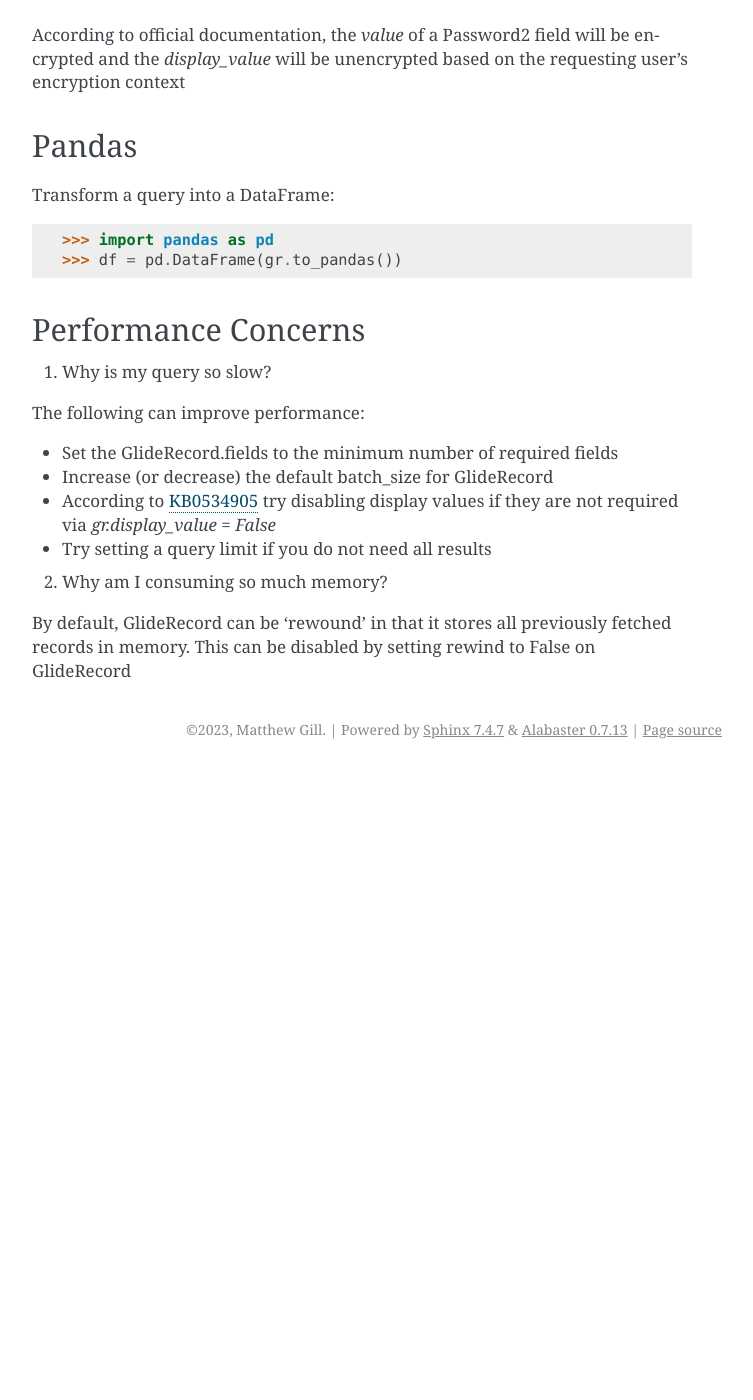
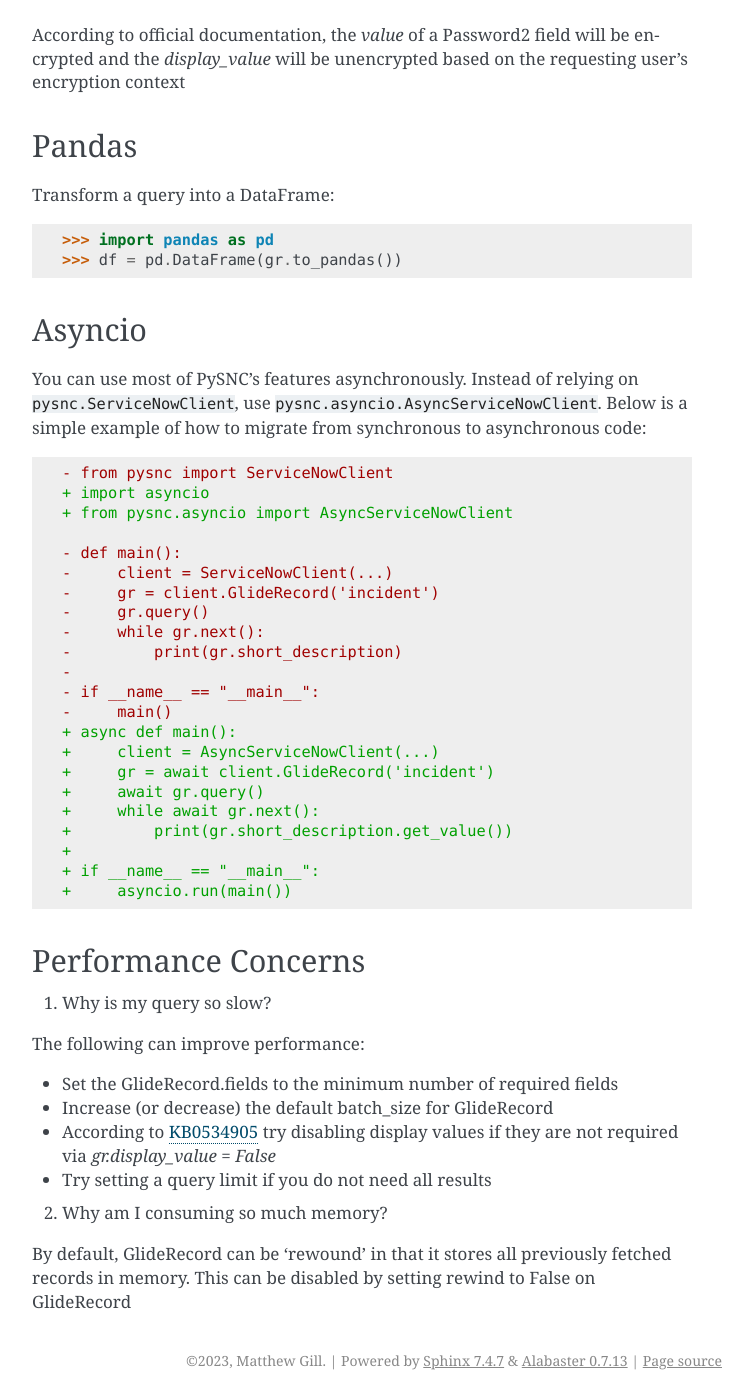
Before and after one commit to ServiceNow/PySNC, a Sphinx documentation site: the page built from docs/user/advanced.rst, in a window 1280 px wide and 1400 px high, scrolled down 2528 px. Shown: the whole window, without its empty margins (388-1141 px from the left). Built offline with Sphinx 7.4.7, drawn with Linux system fonts in a browser that asks for light colours; before the commit the page ends 3297 px from its top, so only the background shows below that.

Commit message:
add to docs

```diff
--- a/docs/user/advanced.rst
+++ b/docs/user/advanced.rst
@@ -121,6 +121,36 @@ Transform a query into a DataFrame::
     >>> df = pd.DataFrame(gr.to_pandas())
 
 
+Asyncio
+-------
+
+You can use most of PySNC’s features asynchronously. Instead of relying on ``pysnc.ServiceNowClient``, use ``pysnc.asyncio.AsyncServiceNowClient``. Below is a simple example of how to migrate from synchronous to asynchronous code:
+
+.. code-block:: diff
+
+    - from pysnc import ServiceNowClient
+    + import asyncio
+    + from pysnc.asyncio import AsyncServiceNowClient
+
+    - def main():
+    -     client = ServiceNowClient(...)
+    -     gr = client.GlideRecord('incident')
+    -     gr.query()
+    -     while gr.next():
+    -         print(gr.short_description)
+    -
+    - if __name__ == "__main__":
+    -     main()
+    + async def main():
+    +     client = AsyncServiceNowClient(...)
+    +     gr = await client.GlideRecord('incident')
+    +     await gr.query()
+    +     while await gr.next():
+    +         print(gr.short_description.get_value())
+    +
+    + if __name__ == "__main__":
+    +     asyncio.run(main())
+
 Performance Concerns
 --------------------
 
```
